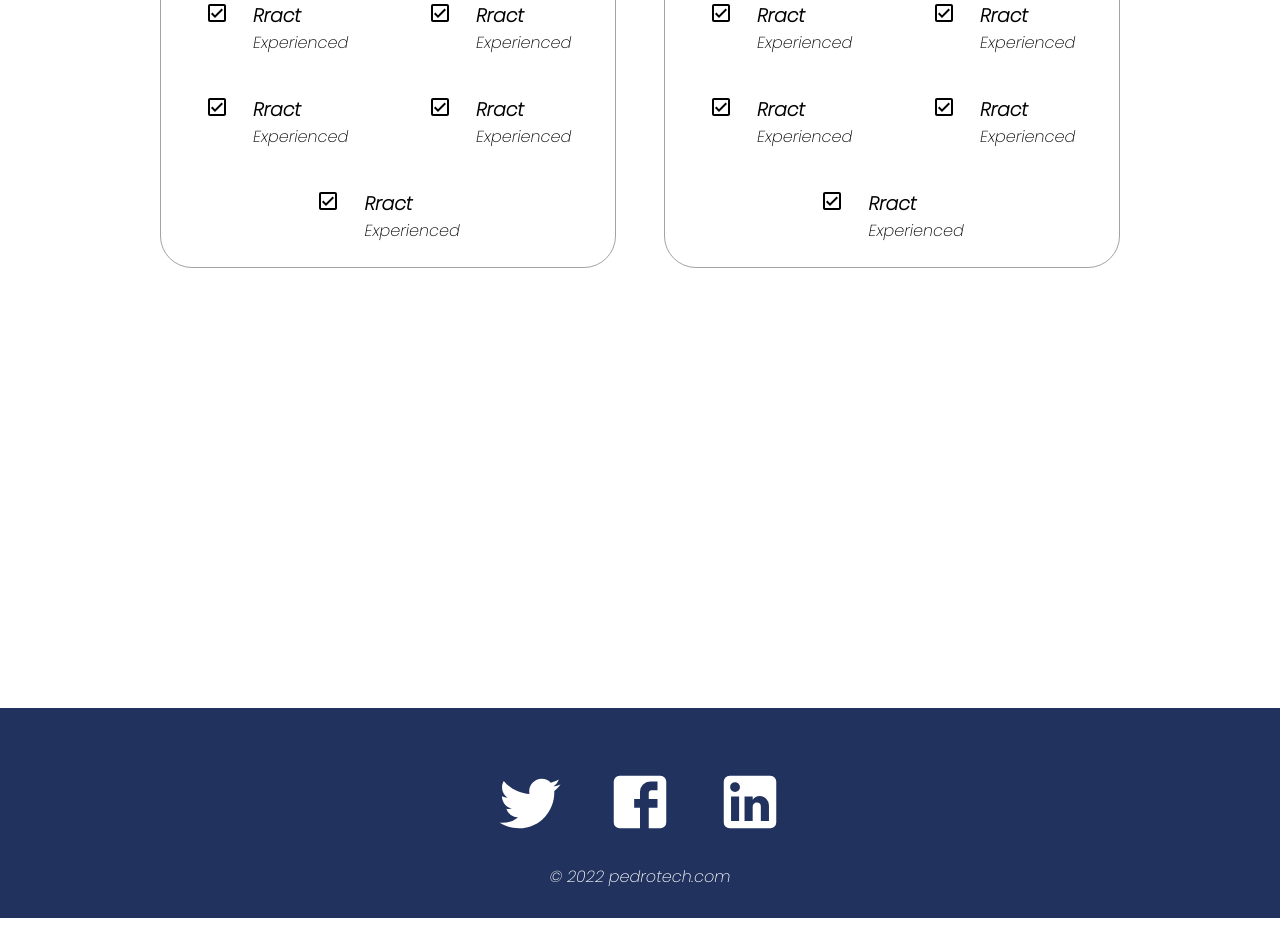
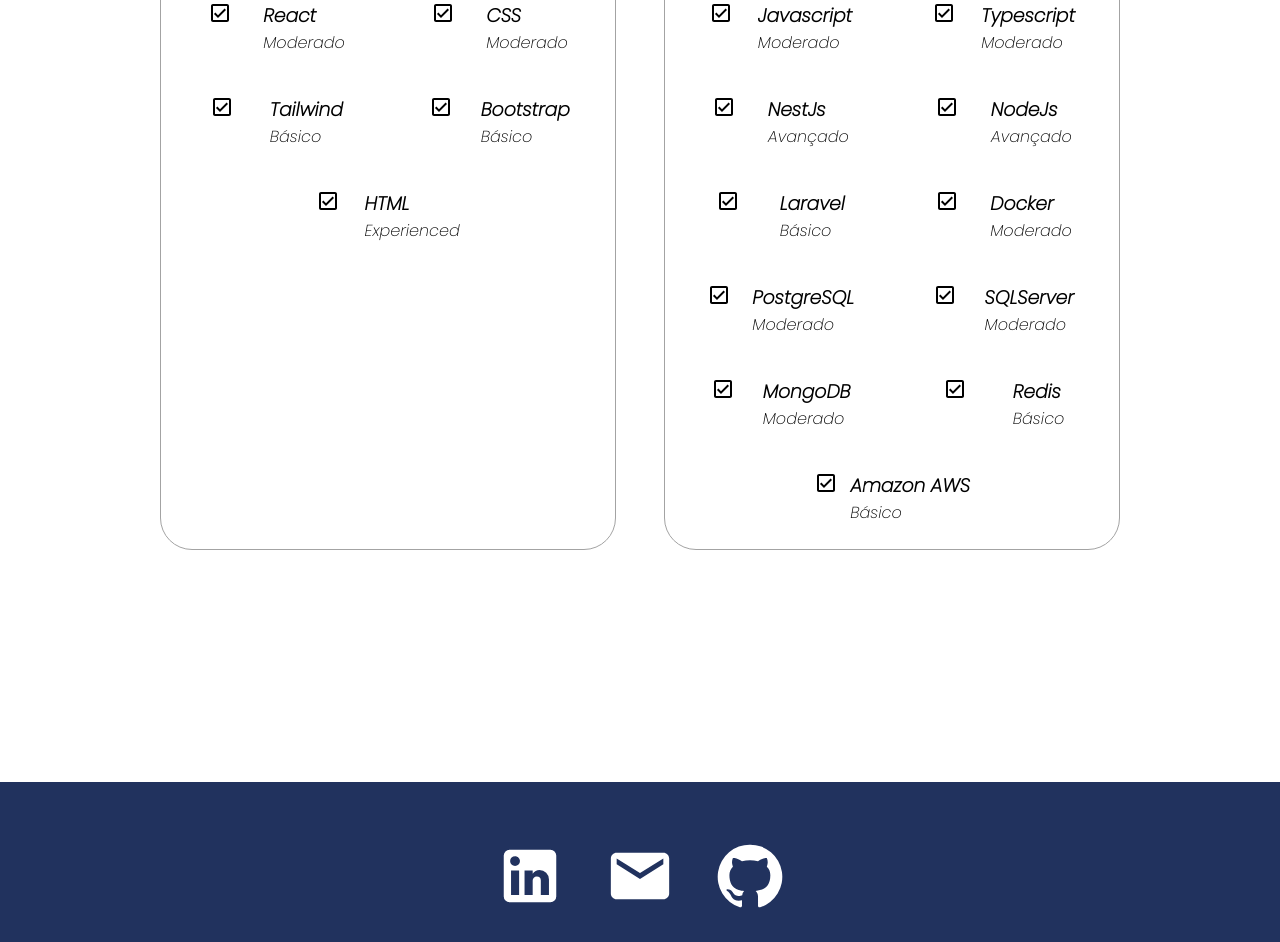
Before and after one commit to matheushenriquecsb/portfolio, a React (Vite) app: page / in a window 1280 px wide. Shown: the part 1060-2002 px from the top of the page. Before the commit the page ends 1978 px from the top, so only its background shows below. Built offline with nearby package versions, Linux system fonts and the light colour scheme.

Commit message:
adjust some components

```diff
--- a/src/components/Backend/Backend.tsx
+++ b/src/components/Backend/Backend.tsx
@@ -9,36 +9,78 @@
         <article>
           <CheckBoxOutlined />
           <div>
-            <h3>Rract</h3>
-            <p>Experienced</p>
+            <h3>Javascript</h3>
+            <p>Moderado</p>
           </div>
         </article>
         <article>
           <CheckBoxOutlined />
           <div>
-            <h3>Rract</h3>
-            <p>Experienced</p>
+            <h3>Typescript</h3>
+            <p>Moderado</p>
           </div>
         </article>
         <article>
           <CheckBoxOutlined />
           <div>
-            <h3>Rract</h3>
-            <p>Experienced</p>
+            <h3>NestJs</h3>
+            <p>Avançado</p>
           </div>
         </article>
         <article>
           <CheckBoxOutlined />
           <div>
-            <h3>Rract</h3>
-            <p>Experienced</p>
+            <h3>NodeJs</h3>
+            <p>Avançado</p>
           </div>
         </article>
         <article>
           <CheckBoxOutlined />
           <div>
-            <h3>Rract</h3>
-            <p>Experienced</p>
+            <h3>Laravel</h3>
+            <p>Básico</p>
+          </div>
+        </article>
+        <article>
+          <CheckBoxOutlined />
+          <div>
+            <h3>Docker</h3>
+            <p>Moderado</p>
+          </div>
+        </article>
+        <article>
+          <CheckBoxOutlined />
+          <div>
+            <h3>PostgreSQL</h3>
+            <p>Moderado</p>
+          </div>
+        </article>
+        <article>
+          <CheckBoxOutlined />
+          <div>
+            <h3>SQLServer</h3>
+            <p>Moderado</p>
+          </div>
+        </article>
+        <article>
+          <CheckBoxOutlined />
+          <div>
+            <h3>MongoDB</h3>
+            <p>Moderado</p>
+          </div>
+        </article>
+        <article>
+          <CheckBoxOutlined />
+          <div>
+            <h3>Redis</h3>
+            <p>Básico</p>
+          </div>
+        </article>
+        <article>
+          <CheckBoxOutlined />
+          <div>
+            <h3>Amazon AWS</h3>
+            <p>Básico</p>
           </div>
         </article>
       </div>
--- a/src/components/Backend/backend.css
+++ b/src/components/Backend/backend.css
@@ -40,3 +40,7 @@
   justify-content: space-around;
   gap: 0.5rem;
 }
+
+article .icon {
+  cursor: default;
+}
--- a/src/components/Footer/Footer.tsx
+++ b/src/components/Footer/Footer.tsx
@@ -1,17 +1,26 @@
-import TwitterIcon from "@mui/icons-material/Twitter";
-import FacebookIcon from "@mui/icons-material/Facebook";
 import LinkedInIcon from "@mui/icons-material/LinkedIn";
+import EmailIcon from "@mui/icons-material/Email";
+import GithubIcon from "@mui/icons-material/GitHub";
 import "./footer.css";
 
 function Footer() {
   return (
     <div className="footer">
       <div className="socialMedia">
-        <TwitterIcon />
-        <FacebookIcon />
-        <LinkedInIcon />
+        <a
+          href="https://linkedin.com/in/matheus-henrique-batista-120821"
+          target="_blank"
+        >
+          <LinkedInIcon />
+        </a>
+        <a href="mailto:matheus.mhg2@gmail.com" target="_blank">
+          <EmailIcon />
+        </a>
+        <a href="https://github.com/matheushenriquecsb" target="_blank">
+          <GithubIcon />
+        </a>
       </div>
-      <p> &copy; 2022 pedrotech.com</p>
+      <p className="copyright">Copyright &#169; 2023. All Rights Reserved</p>
     </div>
   );
 }
--- a/src/components/Footer/footer.css
+++ b/src/components/Footer/footer.css
@@ -21,8 +21,14 @@
   color: white;
 }
 
-@media only screen and (max-width: 600px) {
-  .footer svg {
-    font-size: 50px;
-  }
+.socialMedia svg:hover {
+  color: #e9d35b;
+  text-decoration: underline;
+  text-underline-offset: 1rem;
 }
+
+.copyright {
+  align-items: center;
+  justify-content: center;
+  display: flex;
+}
--- a/src/components/Frontend/Fontend.tsx
+++ b/src/components/Frontend/Fontend.tsx
@@ -9,35 +9,35 @@
         <article>
           <CheckBoxOutlined />
           <div>
-            <h3>Rract</h3>
-            <p>Experienced</p>
+            <h3>React</h3>
+            <p>Moderado</p>
           </div>
         </article>
         <article>
           <CheckBoxOutlined />
           <div>
-            <h3>Rract</h3>
-            <p>Experienced</p>
+            <h3>CSS</h3>
+            <p>Moderado</p>
           </div>
         </article>
         <article>
           <CheckBoxOutlined />
           <div>
-            <h3>Rract</h3>
-            <p>Experienced</p>
+            <h3>Tailwind</h3>
+            <p>Básico</p>
           </div>
         </article>
         <article>
           <CheckBoxOutlined />
           <div>
-            <h3>Rract</h3>
-            <p>Experienced</p>
+            <h3>Bootstrap</h3>
+            <p>Básico</p>
           </div>
         </article>
         <article>
           <CheckBoxOutlined />
           <div>
-            <h3>Rract</h3>
+            <h3>HTML</h3>
             <p>Experienced</p>
           </div>
         </article>
--- a/src/components/Info/Info.tsx
+++ b/src/components/Info/Info.tsx
@@ -27,7 +27,7 @@
           </a>
         </div>
       </div>
-      <section>
+      <section id="experience">
         <p className="section-title">Explore My</p>
         <h1 className="title">Tech Skills</h1>
         <div className="experience-details-container">
--- a/src/components/Info/info.css
+++ b/src/components/Info/info.css
@@ -17,6 +17,7 @@
 
 .about p {
   color: white;
+  margin: 15px;
 }
 
 .about h2 {
@@ -35,7 +36,7 @@
 .describe svg {
   font-size: 60px;
   margin: 10px;
-  margin-top: 20px;
+  margin-top: 35px;
   color: white;
 }
 
--- a/src/components/Navbar/navbar.css
+++ b/src/components/Navbar/navbar.css
@@ -1,7 +1,7 @@
 .navbar {
   width: 100%;
   height: 100px;
-  background: #21325e;
+  background: #727b92;
 }
 
 .links {
@@ -14,8 +14,14 @@
 }
 
 .navbar a {
+  font-family: "Segoe UI", "Segoe UI", Tahoma, Geneva, Verdana, sans-serif;
   color: white;
   text-decoration: none;
   margin: 20px;
   font-size: 25px;
+  font-weight: 600;
 }
+
+.navbar a:hover {
+  color: #020202;
+}
```
